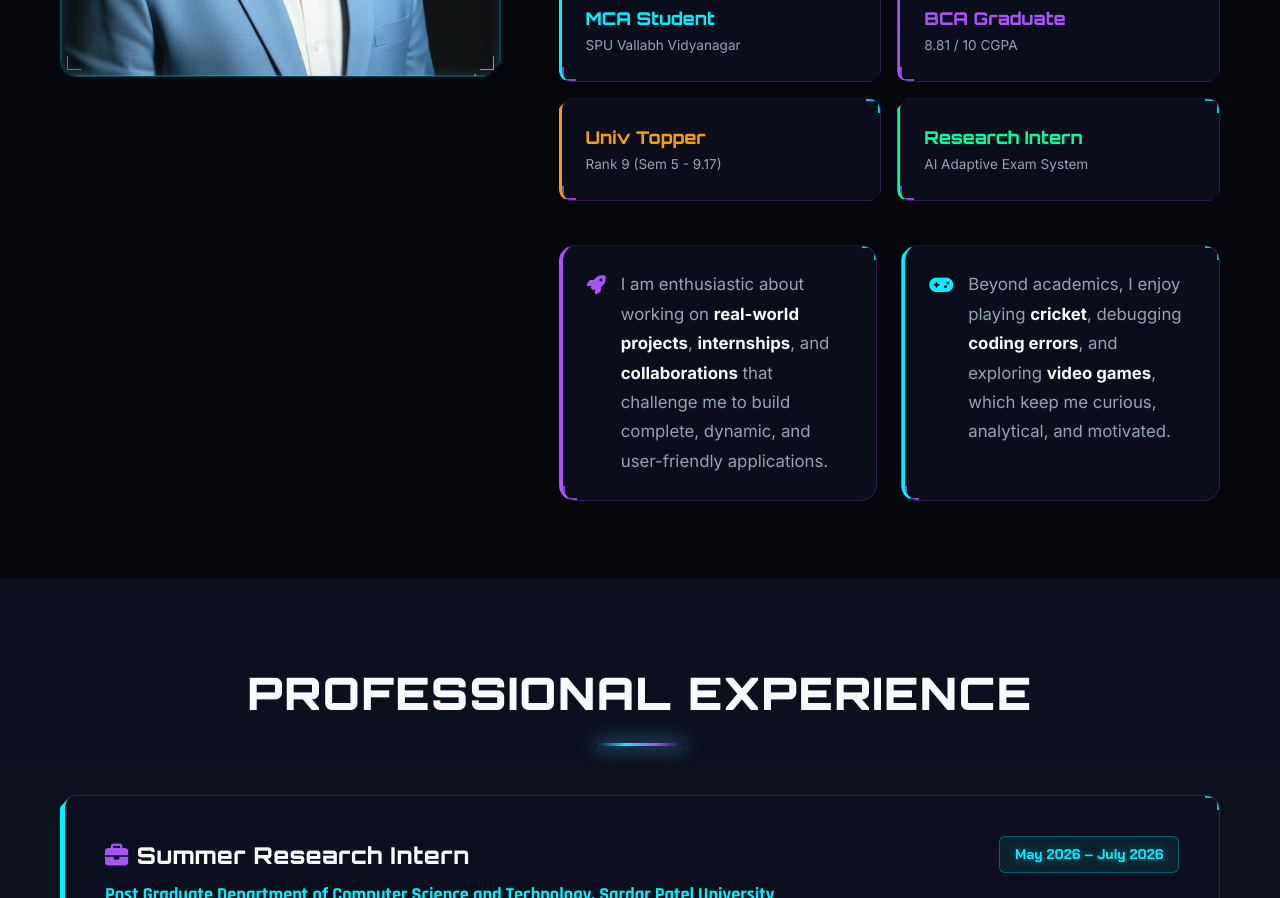
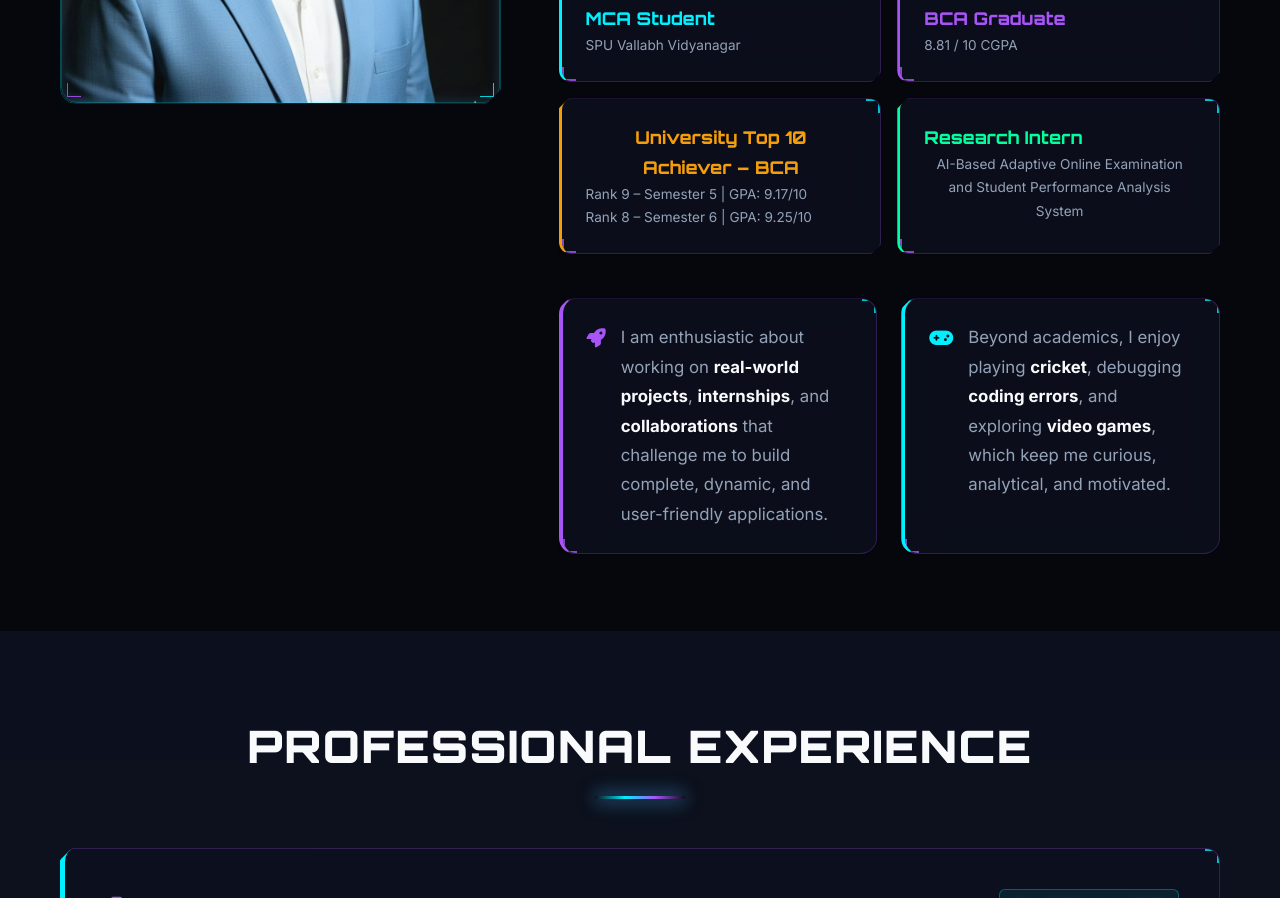
Before and after one commit to Kishanparekh0369/Kishan_Parekh_-portfolio, a React (Vite) app: page / in a window 1280 px wide. Shown: the part 1800-2698 px from the top of the page. Built offline with nearby package versions, Linux system fonts and the light colour scheme.

Commit message:
Update About.jsx

```diff
--- a/src/components/About/About.jsx
+++ b/src/components/About/About.jsx
@@ -90,12 +90,13 @@ export default function About() {
                   <div style={{ fontSize: '0.85rem', color: 'var(--text-muted)' }}>8.81 / 10 CGPA</div>
                 </div>
                 <div className="glass-panel highlight-card" style={{ padding: '1rem 1.2rem', borderRadius: '12px', borderLeft: '3px solid var(--warning-color)', textAlign: 'center' }}>
-                  <div className="highlight-value" style={{ fontFamily: 'var(--font-hud)', fontSize: '1.1rem', fontWeight: 800, color: 'var(--warning-color)' }}>Univ Topper</div>
-                  <div style={{ fontSize: '0.85rem', color: 'var(--text-muted)' }}>Rank 9 (Sem 5 - 9.17)</div>
+                  <div className="highlight-value" style={{ fontFamily: 'var(--font-hud)', fontSize: '1.1rem', fontWeight: 800, color: 'var(--warning-color)' }}>University Top 10 Achiever – BCA</div>
+                  <div style={{ fontSize: '0.85rem', color: 'var(--text-muted)' }}>Rank 9 – Semester 5 | GPA: 9.17/10</div>
+                  <div style={{ fontSize: '0.85rem', color: 'var(--text-muted)' }}>Rank 8 – Semester 6 | GPA: 9.25/10</div>
                 </div>
                 <div className="glass-panel highlight-card" style={{ padding: '1rem 1.2rem', borderRadius: '12px', borderLeft: '3px solid var(--success-color)', textAlign: 'center' }}>
                   <div className="highlight-value" style={{ fontFamily: 'var(--font-hud)', fontSize: '1.1rem', fontWeight: 800, color: 'var(--success-color)' }}>Research Intern</div>
-                  <div style={{ fontSize: '0.85rem', color: 'var(--text-muted)' }}>AI Adaptive Exam System</div>
+                  <div style={{ fontSize: '0.85rem', color: 'var(--text-muted)' }}>AI-Based Adaptive Online Examination and Student Performance Analysis System</div>
                 </div>
               </div>
 
```
